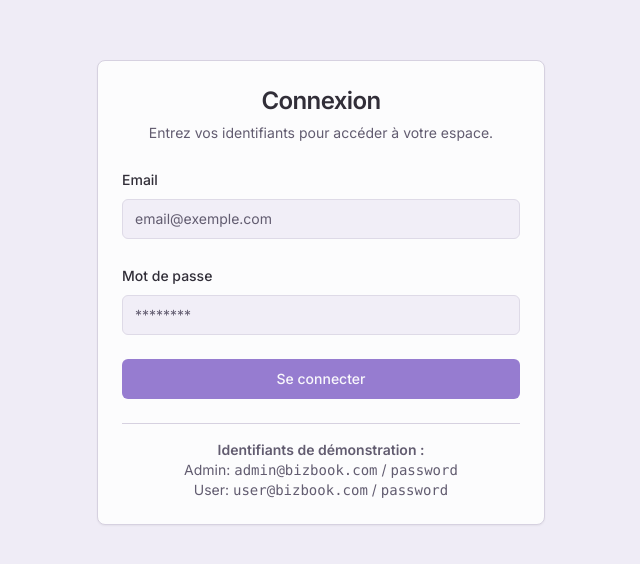
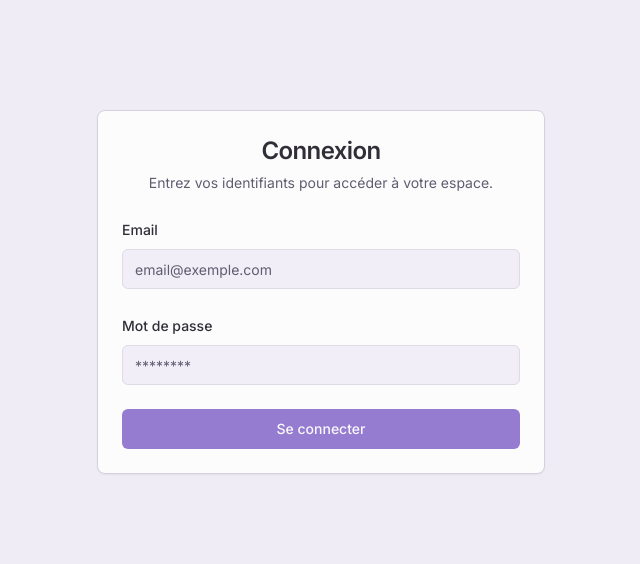
Before and after one commit to esculape1/bizbook-app, a Next.js app: page /login in a window 1280 px wide. Shown: the part 108-672 px from the top of the page, without its empty margins (319-959 px from the left). Built offline with nearby package versions, Linux system fonts and the light colour scheme; no server answers.

Commit message:
Maintenant j'arrive à accéder.  Peux-tu cacher les identifiants de conne

```diff
--- a/src/app/expenses/page.tsx
+++ b/src/app/expenses/page.tsx
@@ -1,11 +1,19 @@
+
 import { PageHeader } from "@/components/PageHeader";
 import { Card, CardContent } from "@/components/ui/card";
 import { Table, TableBody, TableCell, TableHead, TableHeader, TableRow } from "@/components/ui/table";
 import { getExpenses, getSettings } from "@/lib/data";
 import { formatCurrency } from "@/lib/utils";
 import { ExpenseForm } from "./ExpenseForm";
+import { getSession } from "@/lib/session";
+import { redirect } from "next/navigation";
 
 export default async function ExpensesPage() {
+  const user = await getSession();
+  if (user?.role !== 'Admin') {
+    redirect('/');
+  }
+
   const [expenses, settings] = await Promise.all([
     getExpenses(),
     getSettings(),
--- a/src/app/invoices/page.tsx
+++ b/src/app/invoices/page.tsx
@@ -1,3 +1,4 @@
+
 import { PageHeader } from "@/components/PageHeader";
 import { Card, CardContent } from "@/components/ui/card";
 import { Table, TableBody, TableCell, TableHead, TableHeader, TableRow } from "@/components/ui/table";
@@ -9,8 +10,15 @@ import Link from "next/link";
 import { EditInvoiceForm } from "./EditInvoiceForm";
 import { DeleteInvoiceButton } from "./DeleteInvoiceButton";
 import { RecordPaymentButton } from "./RecordPaymentButton";
+import { getSession } from "@/lib/session";
+import { redirect } from "next/navigation";
 
 export default async function InvoicesPage() {
+  const user = await getSession();
+  if (user?.role !== 'Admin') {
+    redirect('/');
+  }
+
   const [invoices, clients, products, settings] = await Promise.all([
     getInvoices(),
     getClients(),
--- a/src/app/layout.tsx
+++ b/src/app/layout.tsx
@@ -16,11 +16,6 @@ export const metadata: Metadata = {
   title: 'BizBook',
   description: 'Gestion commerciale simplifiée',
 };
-
-// Force dynamic rendering for the entire app, as it's heavily session-based.
-// This resolves issues with `cookies()` being used in the layout.
-export const dynamic = 'force-dynamic';
-export const revalidate = 0;
 
 export default async function RootLayout({
   children,
--- a/src/app/login/page.tsx
+++ b/src/app/login/page.tsx
@@ -60,11 +60,6 @@ export default function LoginPage() {
             </div>
             <LoginButton />
           </form>
-          <div className="mt-6 text-center text-sm text-muted-foreground border-t pt-4">
-            <p className="font-semibold">Identifiants de démonstration :</p>
-            <p>Admin: <span className="font-mono">admin@bizbook.com</span> / <span className="font-mono">password</span></p>
-            <p>User: <span className="font-mono">user@bizbook.com</span> / <span className="font-mono">password</span></p>
-          </div>
         </CardContent>
       </Card>
     </div>
--- a/src/app/reports/page.tsx
+++ b/src/app/reports/page.tsx
@@ -1,14 +1,8 @@
+
 import { getClients, getSettings } from '@/lib/data';
 import { ReportGenerator } from './ReportGenerator';
-import { getSession } from '@/lib/session';
-import { redirect } from 'next/navigation';
 
 export default async function ReportsPage() {
-  const user = await getSession();
-  if (user?.role !== 'Admin') {
-    redirect('/');
-  }
-
   const [clients, settings] = await Promise.all([
     getClients(),
     getSettings()
--- a/src/components/AppLayout.tsx
+++ b/src/components/AppLayout.tsx
@@ -1,3 +1,4 @@
+
 'use client';
 
 import Link from 'next/link';
@@ -35,9 +36,9 @@ const navItems = [
   { href: '/clients', label: 'Clients', icon: Users, roles: ['Admin', 'User'] },
   { href: '/products', label: 'Produits', icon: Box, roles: ['Admin', 'User'] },
   { href: '/devis', label: 'Devis', icon: FileClock, roles: ['Admin', 'User'] },
-  { href: '/invoices', label: 'Factures', icon: FileText, roles: ['Admin', 'User'] },
-  { href: '/expenses', label: 'Dépenses', icon: Wallet, roles: ['Admin', 'User'] },
-  { href: '/reports', label: 'Rapports', icon: BarChart3, roles: ['Admin'] },
+  { href: '/invoices', label: 'Factures', icon: FileText, roles: ['Admin'] },
+  { href: '/expenses', label: 'Dépenses', icon: Wallet, roles: ['Admin'] },
+  { href: '/reports', label: 'Rapports', icon: BarChart3, roles: ['Admin', 'User'] },
   { href: '/settings', label: 'Paramètres', icon: Settings, roles: ['Admin'] },
 ];
 
```
